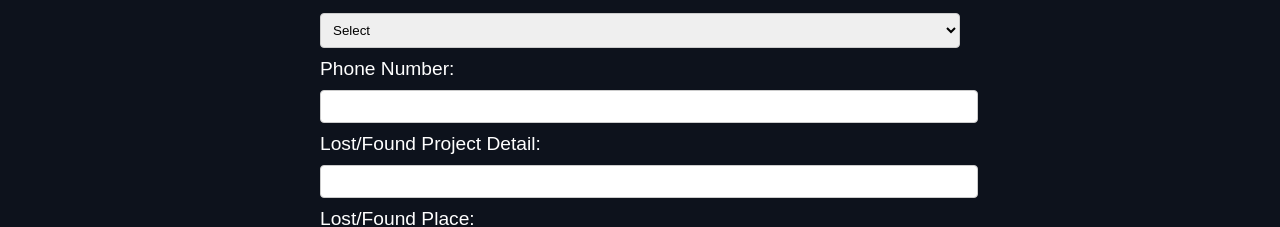
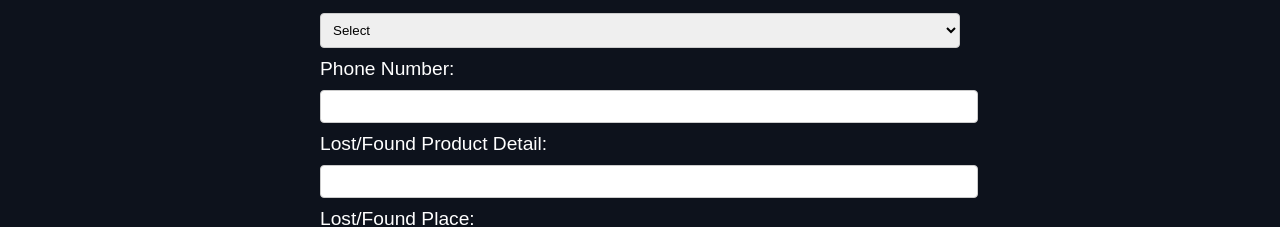
Before and after one commit to aadixcodes/College-Jagat, a React (Vite) app: page /lostandfound in a window 1280 px wide. Shown: the part 920-1147 px from the top of the page. Built offline with nearby package versions, Linux system fonts and the light colour scheme.

Commit message:
Update lost_and_found.jsx

```diff
--- a/src/pages/lost_and_found.jsx
+++ b/src/pages/lost_and_found.jsx
@@ -94,7 +94,7 @@ const lost_and_found = () => {
             </select>
             <label htmlFor="phoneNumber">Phone Number:</label>
             <input type="text" id="phoneNumber" name="phoneNumber" value={formData.phoneNumber} onChange={handleChange} />
-            <label htmlFor="details">Lost/Found Project Detail:</label>
+            <label htmlFor="details">Lost/Found Product Detail:</label>
             <input type="text" id="details" name="details" value={formData.details} onChange={handleChange} />
             <label htmlFor="place">Lost/Found Place:</label>
             <select id="place" name="place" value={formData.place} onChange={handleChange}>
```
